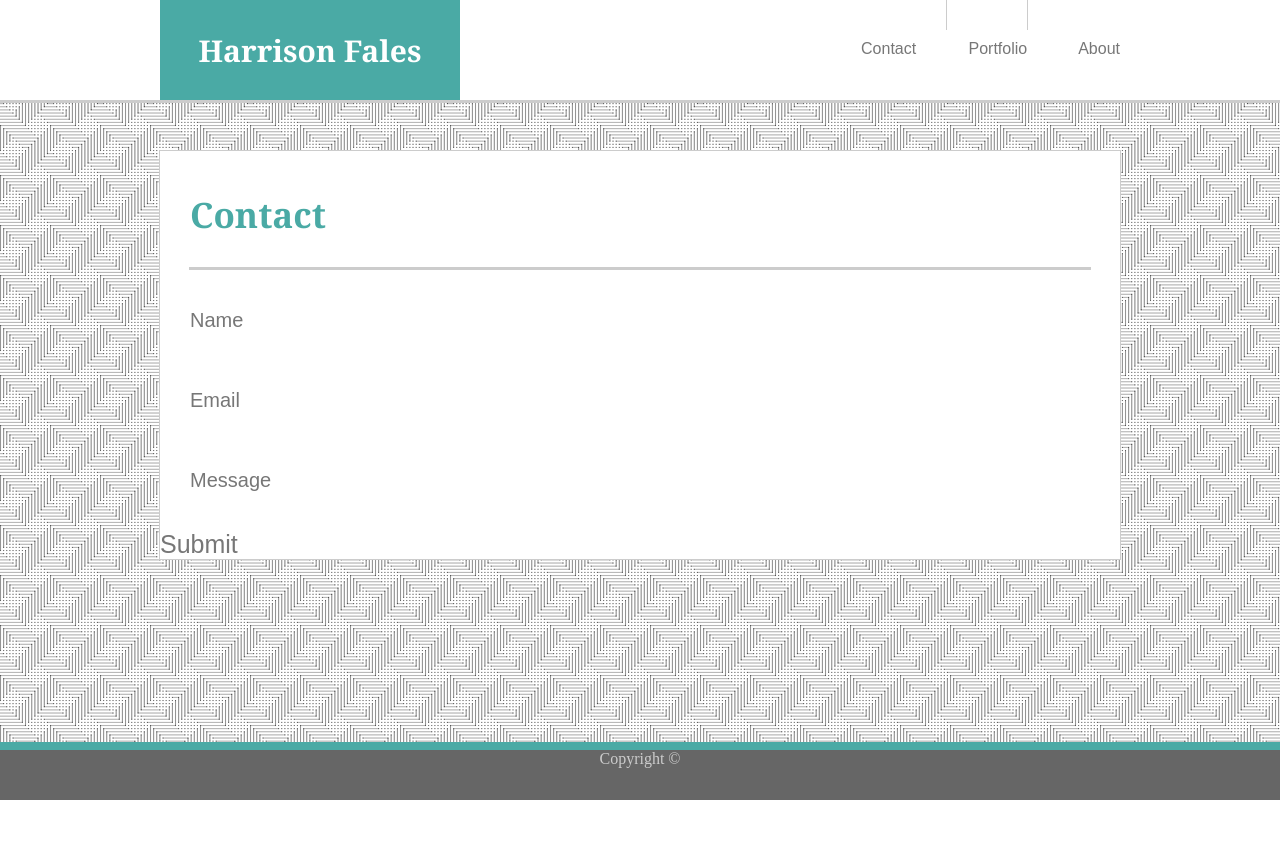
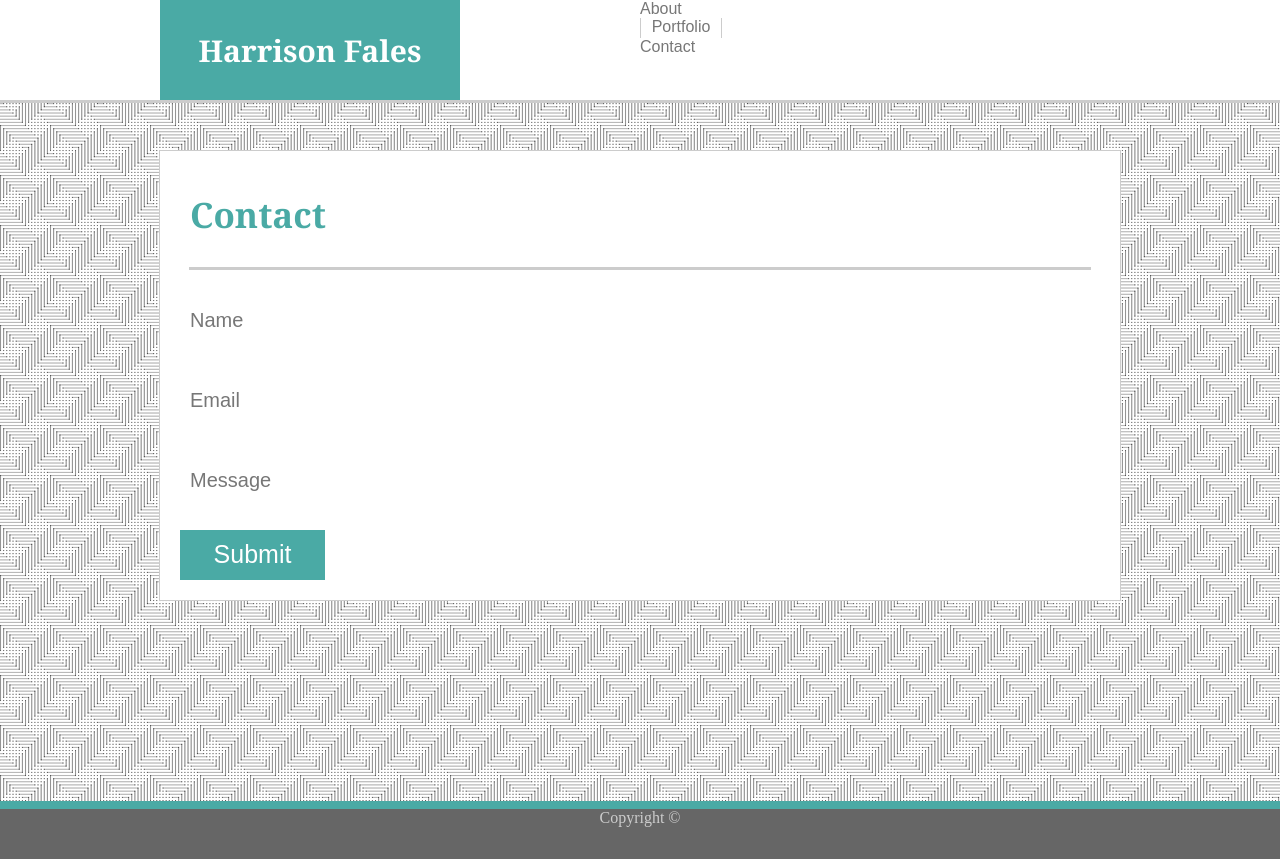
Before and after one commit to harblesin/Basic-Portfolio, a plain HTML site: page contact.html in a window 1280 px wide. Before the commit the page ends 800 px from the top, so only its background shows below. Drawn offline with Linux system fonts and the light colour scheme.

Commit message:
work done in class

```diff
--- a/assets/css/style.css
+++ b/assets/css/style.css
@@ -15,7 +15,6 @@
     width:960px;
     height:100%;
     margin: auto;
-    display:block;
 }
 
 header{
@@ -26,8 +25,8 @@ header{
     padding:30px;
     font-size:30px;
     height:40px;
-    float:left;
     font-family: Georgia, Times, "Times New Roman", serif;
+    display:inline-block;
 }
 
 nav{
@@ -41,7 +40,6 @@ nav{
 a{
     text-decoration: none;
     color:#777777;
-    float:right;
     margin-top:40px;
     font-size:2vh;
 
@@ -50,19 +48,16 @@ a{
 #port{
     border-left: 1px solid #cccccc;
     border-right: 1px solid #cccccc;
-    text-align:right;
+    text-align:center;
     width:80px;
-    float:right;
-    margin-right: 50px;
-    margin-left: 30px;
-    height:30px;
+    height:20px;
 
 }
 
 
 body{
     background-image: url("../images/crossline-dots.png");
-    overflow:auto;
+    margin:0;
 }
 
 #content{
@@ -74,6 +69,7 @@ body{
     overflow:auto;
     clear:both;
     margin:150px auto;
+    margin-bottom:200px;
     font-size:25px;
     border-width:1px;
     border-color:#cccccc;
@@ -124,16 +120,33 @@ h1{
     padding:30px;
 }
 
+input[type=text], select {
+    width:100%;
+    padding: 12px 20px;
+
+}
+
+#submitButton{
+    padding:10px;
+    background-color:#4aaaa5;
+    margin:20px;
+    height:30px;
+    width:125px;
+    text-decoration: 0;
+    color:#ffffff;
+    text-align:center;
+
+}
+
 footer{
     background-color:#666666;
     height:50px;
     color:#cccccc;
     width:100%;
     text-align:center;
+    border-top: 8px solid #4aaaa5;
+    position:static;
     clear:both;
-    border-top: 8px solid #4aaaa5;
-    position:absolute;
     bottom:0;
     left:0;
-    overflow:auto;
 }
```
